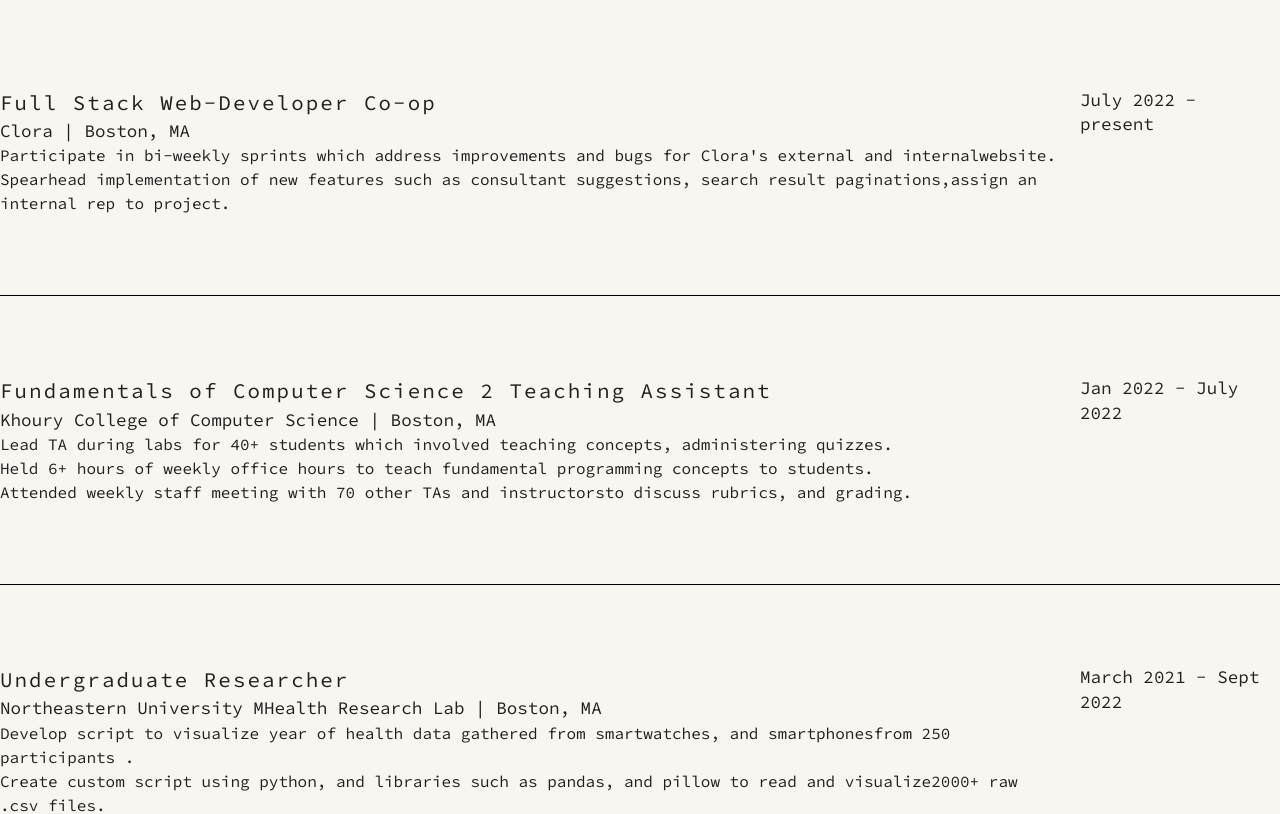
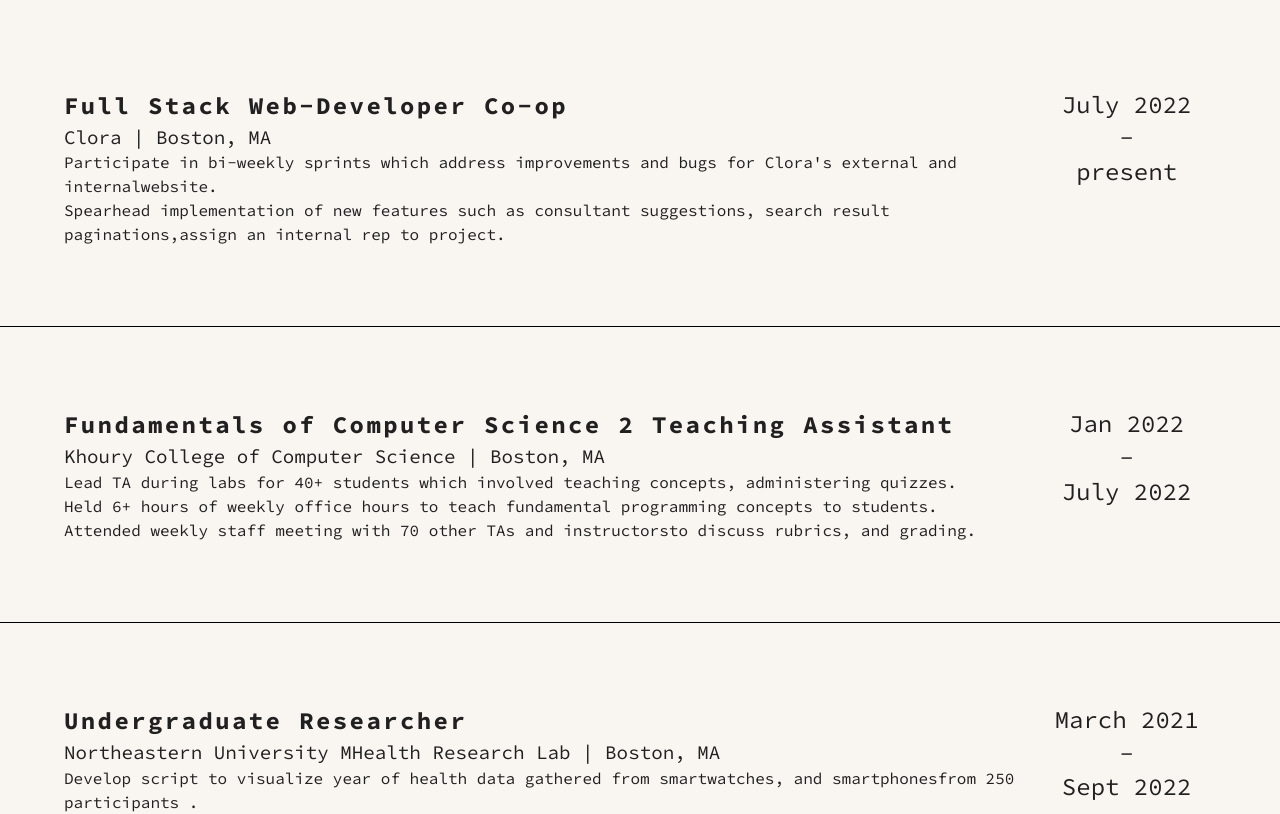
Before and after one commit to Dhivas-Sugumar/Personal-Site, a Next.js app: page / in a window 1280 px wide. Shown: the part 1444-2258 px from the top of the page. Built offline with nearby package versions, Linux system fonts and the light colour scheme.

Commit message:
Styled experiences and added date component.

```diff
--- /dev/null
+++ b/src/components/resume/ResumeItemDate.styles.ts
@@ -0,0 +1,13 @@
+import styled from "@emotion/styled"
+import { P } from "../../styles/styles"
+
+const DateContainer= styled.div`
+  text-align: center;
+  overflow: hidden;
+`
+
+const DateText = styled(P)`
+  font-size: 1.5em
+`
+
+export {DateContainer, DateText}
--- /dev/null
+++ b/src/components/resume/ResumeItemDate.tsx
@@ -0,0 +1,19 @@
+import React from "react";
+import { ResumeItemDateProps } from "../../../lib/types";
+import { DateContainer, DateText } from "./ResumeItemDate.styles";
+
+const ResumeItemDate : React.FC<ResumeItemDateProps> = ({
+    start,
+    end
+}) => {
+    return(
+        <DateContainer>
+            <DateText>{start}</DateText>
+            <DateText>-</DateText>
+            <DateText>{end}</DateText>
+
+        </DateContainer>
+    )
+}
+
+export default ResumeItemDate
--- a/src/components/resume/experience/Experience.tsx
+++ b/src/components/resume/experience/Experience.tsx
@@ -10,7 +10,8 @@
             company={"Clora"}
             location={"Boston, MA"}
             title={"Full Stack Web-Developer Co-op"}
-            dates={"July 2022 - present"}
+            startDate={"July 2022"}
+            endDate={"present"}
             description={[
                 "Participate in bi-weekly sprints which address improvements and bugs for Clora's external and internalwebsite.",
                 "Spearhead implementation of new features such as consultant suggestions, search result paginations,assign an internal rep to project.",
@@ -20,7 +21,8 @@
             company={"Khoury College of Computer Science"}
             location={"Boston, MA"}
             title={"Fundamentals of Computer Science 2 Teaching Assistant"}
-            dates={"Jan 2022 - July 2022"}
+            startDate={"Jan 2022"}
+            endDate={"July 2022"}
             description={[
                 "Lead TA during labs for 40+ students which involved teaching concepts, administering quizzes.",
                 "Held 6+ hours of weekly office hours to teach fundamental programming concepts to students.",
@@ -31,7 +33,8 @@
             company={"Northeastern University MHealth Research Lab"}
             location={"Boston, MA"}
             title={"Undergraduate Researcher"}
-            dates={"March 2021 - Sept 2022"}
+            startDate={"March 2021"}
+            endDate={"Sept 2022"}
             description={[
                 "Develop script to visualize year of health data gathered from smartwatches, and smartphonesfrom 250 participants .",
                 "Create custom script using python, and libraries such as pandas, and pillow to read and visualize2000+ raw .csv files.",
@@ -42,7 +45,8 @@
             company={"Nations Trust Bank"}
             location={"Colombo, Sri Lanka"}
             title={"Developer Intern"}
-            dates={"Sept 2019 - Oct 2019"}
+            startDate={"Sept 2019"}
+            endDate={"Oct 2019"}
             description={[
                 "Collaborated with a team of engineers to redesign the user sign in and sign up page.",
                 "Assisted in improving the chatbot on the customer end of the website.",
--- a/src/components/resume/experience/ExperienceItem.styles.tsx
+++ b/src/components/resume/experience/ExperienceItem.styles.tsx
@@ -1,8 +1,18 @@
 import styled from "@emotion/styled";
+import { H4, P } from "../../../styles/styles";
 
 const ExperienceItemContainer = styled.div`
-    padding: 5em 0em;
+    padding: 5em 4em;
     border-bottom: 0.1em solid black;
 `
 
-export {ExperienceItemContainer}
+const ExperienceItemTitle= styled(H4)`
+    font-size: 1.5em;
+    font-weight: bold;
+`
+
+const ExperienceItemLocation = styled(P)`
+    font-size: 1.2em;
+`
+
+export {ExperienceItemContainer, ExperienceItemTitle, ExperienceItemLocation}
--- a/src/components/resume/experience/ExperienceItem.tsx
+++ b/src/components/resume/experience/ExperienceItem.tsx
@@ -1,15 +1,17 @@
 import { Grid } from "@mui/material";
 import React from "react";
 import { ExperienceItemProps } from "../../../../lib/types";
-import { H4, P } from "../../../styles/styles";
-import { ExperienceItemContainer } from "./ExperienceItem.styles";
+import { DateContainer, H4, P } from "../../../styles/styles";
+import ResumeItemDate from "../ResumeItemDate";
+import { ExperienceItemContainer, ExperienceItemLocation, ExperienceItemTitle } from "./ExperienceItem.styles";
 
 const ExperienceItem : React.FC<ExperienceItemProps> = (
     {
       company,
       location,
       title,
-      dates,
+      startDate,
+      endDate,
       description
     }
 ) => {
@@ -18,16 +20,16 @@
 <Grid container spacing={2}>
         <Grid item xs={10}>
             <Grid item xs={12}>
-                <H4>
+                <ExperienceItemTitle>
                 {title}
 
-                </H4>
+                </ExperienceItemTitle>
             </Grid>
             <Grid item xs={12}>
-                <P>
+                <ExperienceItemLocation>
                 {company} | {location}
 
-                </P>
+                </ExperienceItemLocation>
             </Grid>
             <Grid item xs={12} className="mt-6">
                 <ul>
@@ -40,7 +42,7 @@
             </Grid>
         </Grid>
         <Grid item xs={2}>
-            <P>{dates}</P>
+                <ResumeItemDate start={startDate} end={endDate} />
         </Grid>
 
     </Grid>
--- a/src/styles/styles.ts
+++ b/src/styles/styles.ts
@@ -44,4 +44,7 @@
   line-height: 1.4em;
 `;
 
-export { PageContainer, BodyContainer, RoundedBorderContainer, H1, H2, H3, H4, P };
+
+
+export { PageContainer, BodyContainer, RoundedBorderContainer,
+   H1, H2, H3, H4, P };
```
Also changed, not shown: lib/types.ts (+7 -1 lines).
